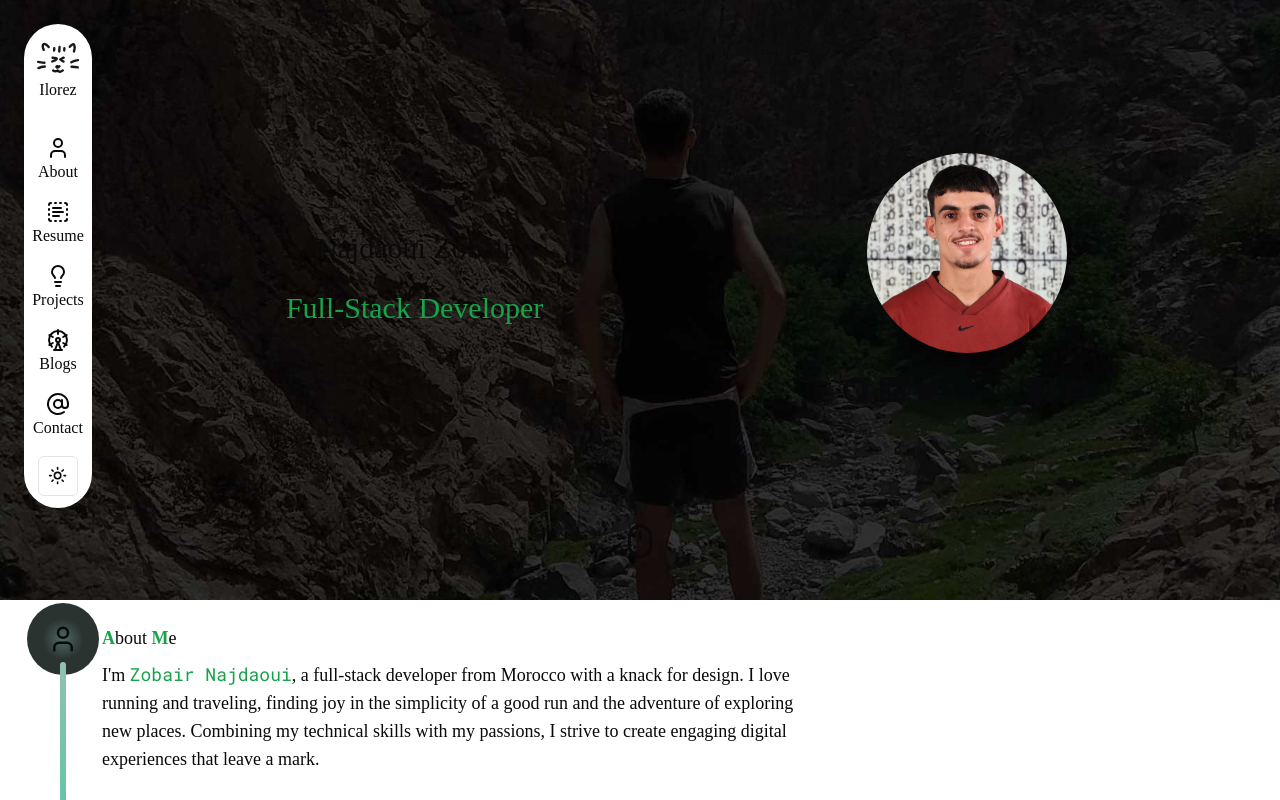
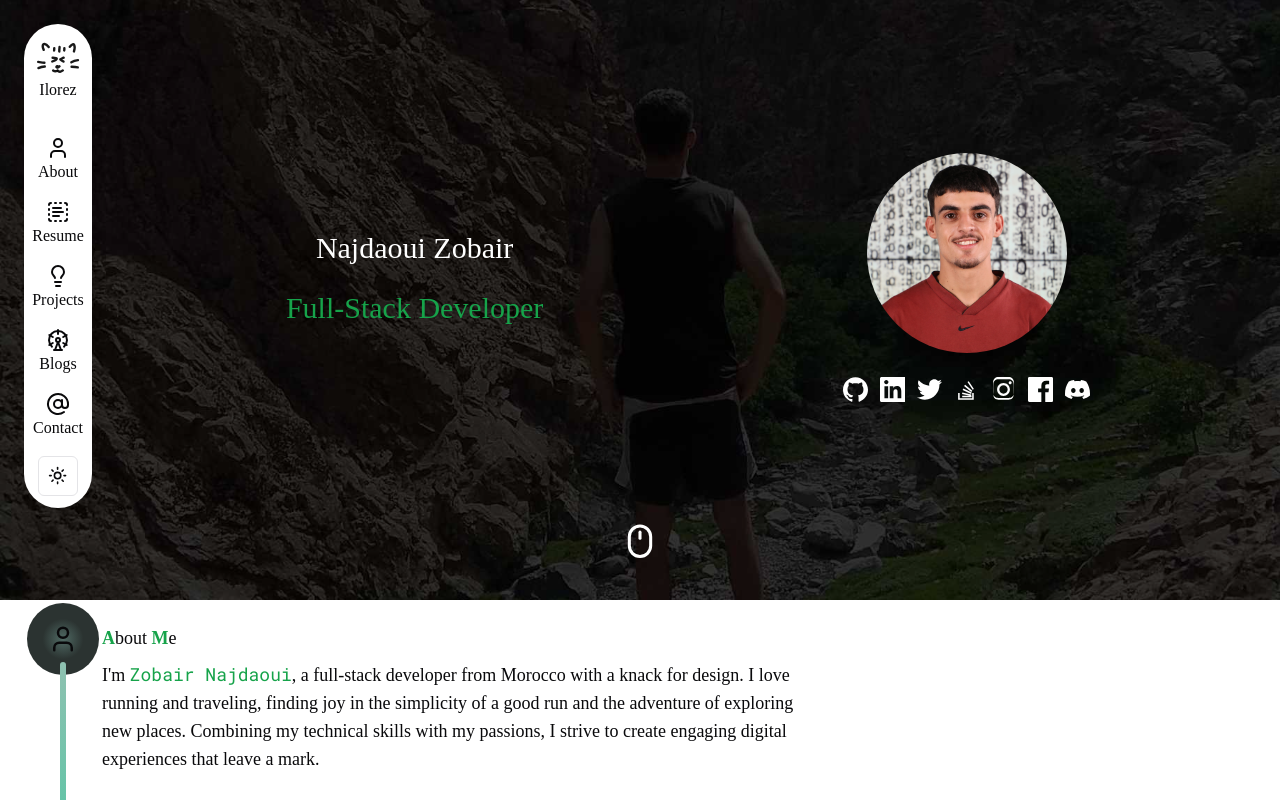
Before and after one commit to ilorez/portfolio, a Next.js app: page / in a window 1280 px wide. Shown: the top 800 px of the page. Built offline with nearby package versions, Linux system fonts and the light colour scheme.

Commit message:
refactor: Update homepage header styling and content

```diff
--- a/components/global/homepage/header.tsx
+++ b/components/global/homepage/header.tsx
@@ -59,12 +59,12 @@ export default function Header() {
       style={{
         backgroundImage: `url(${bg_image.src})`
       }}
-      className="h-[75vh] relative bg-cover bg-center p-0 m-0"
+      className="h-[75vh] relative bg-cover bg-center p-0 m-0 text-white"
     >
       <div className="p-10 w-full h-full flex flex-col gap-2 items-center bg-black bg-opacity-80  ">
         <div className="pl-24 w-full h-full flex   justify-around items-center">
           <div className="capitalize flex flex-col gap-6 text-3xl items-center ">
-            <span>Najdaoui Zobair</span>
+            <span >Najdaoui Zobair</span>
             <span className="text-primary">
               Full-Stack Developer
             </span>
@@ -78,7 +78,7 @@ export default function Header() {
             </div>
             <div>
               {/* links */}
-              <ul className="flex gap-3">
+              <ul className="flex gap-3 ">
                 {socials.map((social) => (
                   <li key={social.name}>
                     {/* // make svg white */}
@@ -96,7 +96,7 @@ export default function Header() {
             </div>
           </div>
         </div>
-        <Mouse size={40} />
+        <Mouse size={40}  />
       </div>
     </div>
   );
```
